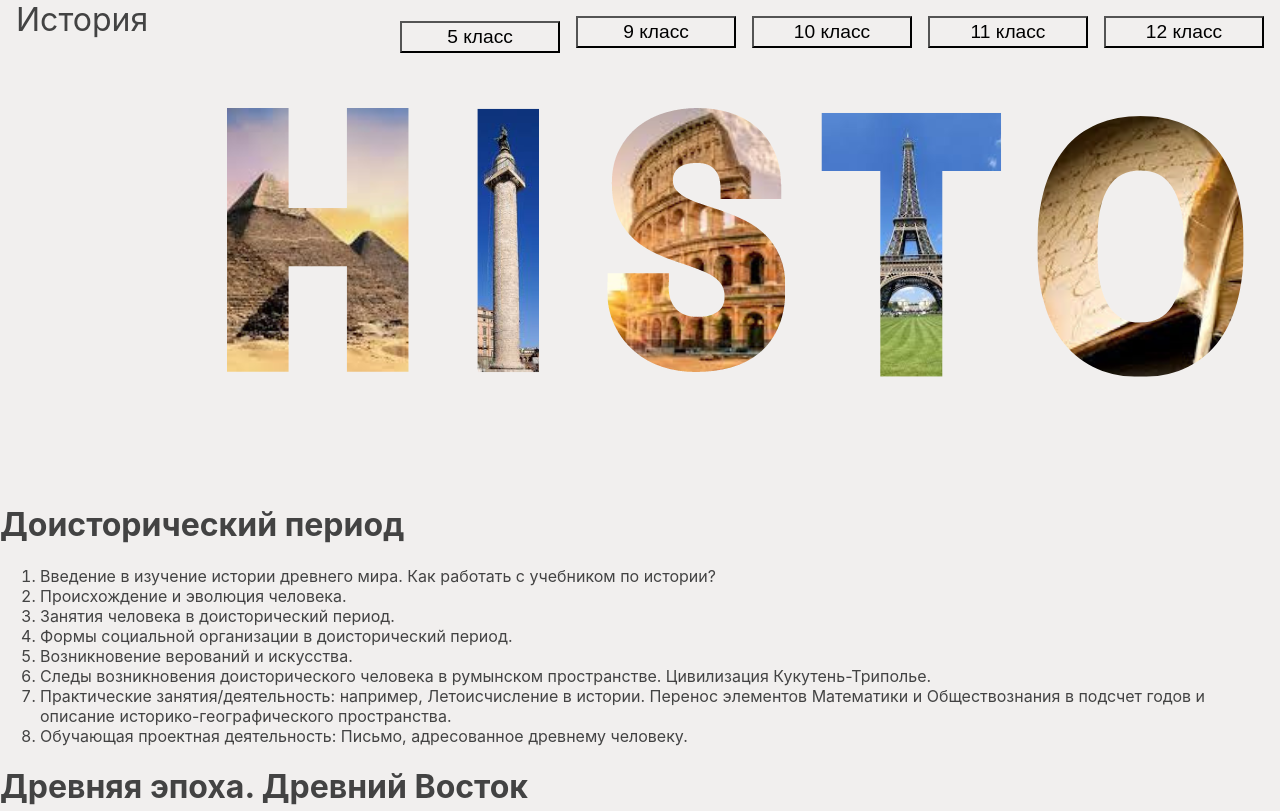
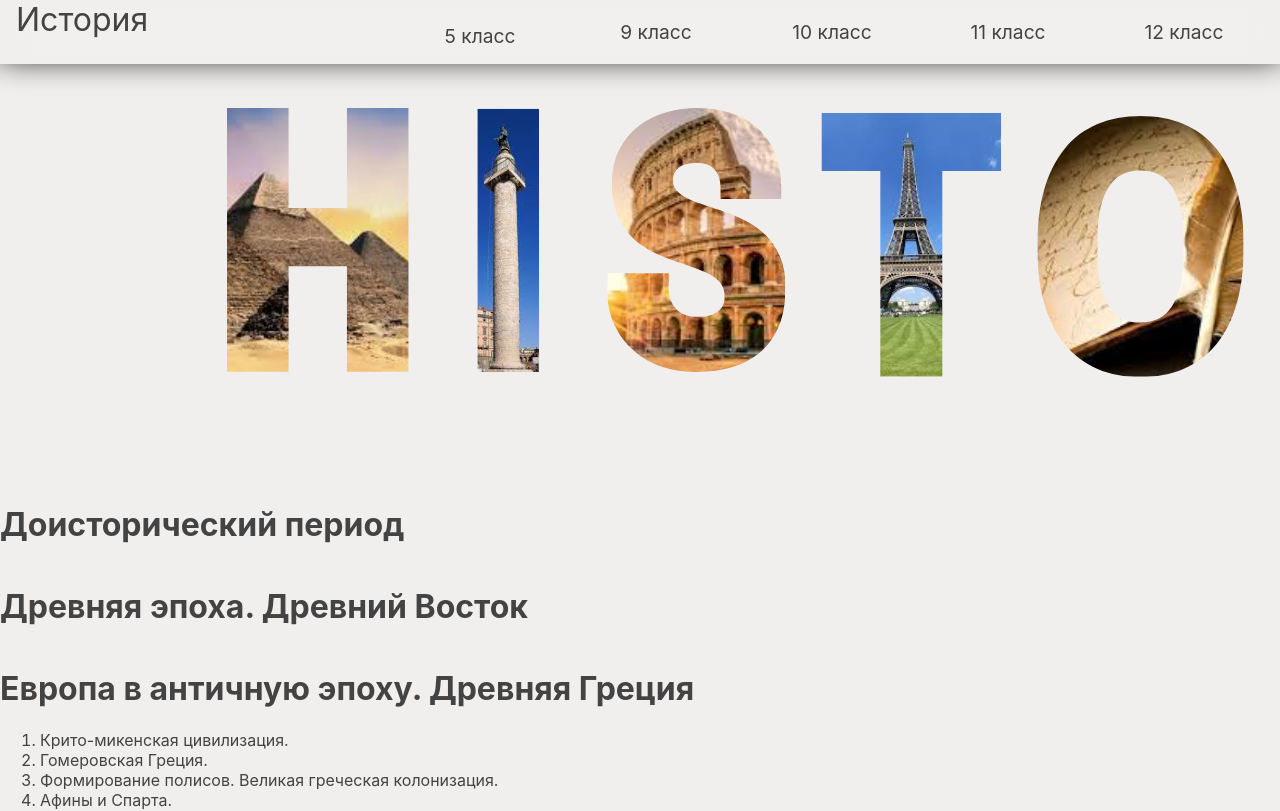
Before and after one commit to zoobb/vue-history, a Vue app: page /fifth_class in a window 1280 px wide. Shown: the top 811 px of the page. Built offline with nearby package versions, Linux system fonts and the light colour scheme.

Commit message:
implement custom accordion component

```diff
--- a/src/App.vue
+++ b/src/App.vue
@@ -27,6 +27,16 @@ import BannerBlock from './components/BannerBlock.vue';
   text-rendering: optimizeLegibility;
 }
 
+button, input[type="submit"], input[type="reset"] {
+  background: none;
+  color: inherit;
+  border: none;
+  padding: 0;
+  font: inherit;
+  cursor: unset;
+  outline: inherit;
+}
+
 body {
   margin: 0;
 }
--- /dev/null
+++ b/src/components/Accordion.vue
@@ -0,0 +1,50 @@
+<script setup lang="ts">
+import { ref } from 'vue';
+
+const props = defineProps<{
+  header: string,
+  contentList: string[],
+}>();
+
+const accordion = ref<HTMLElement | null>(null);
+const panel = ref<HTMLElement | null>(null);
+const toggleAccordion = () => {
+  if (panel.value.style.display === 'none') panel.value.style.display = 'block';
+  else panel.value.style.display = 'none';
+};
+</script>
+
+<template>
+  <div>
+    <button
+      ref="accordion"
+      class="accordion"
+      @click="toggleAccordion"
+    >
+      <h1>{{ props.header }}</h1>
+    </button>
+    <div
+      ref="panel"
+      class="panel"
+    >
+      <ol>
+        <li
+          v-for="(element, index) in props.contentList"
+          :key="index"
+        >
+          {{ element }}
+        </li>
+      </ol>
+    </div>
+  </div>
+</template>
+
+<style scoped lang="scss">
+.accordion {
+
+}
+.panel {
+display: none;
+
+}
+</style>
--- a/src/components/HeaderBlock.vue
+++ b/src/components/HeaderBlock.vue
@@ -25,11 +25,13 @@
 .header {
   height: 4rem;
   width: 100%;
-  background-color: #f1efee;
+  /*background-color: #f1efee;*/
   position: fixed;
   display: flex;
   justify-content: space-between;
   font-size: 2rem;
+  box-shadow: 0px -0.5rem 2rem 0.1rem #000000;
+  backdrop-filter: blur(1rem);
 }
 
 .logo {
--- a/src/text_content/fifth_class.json
+++ b/src/text_content/fifth_class.json
@@ -4,7 +4,7 @@
     {
       "id": 1,
       "header": "Доисторический период",
-      "content": [
+      "list": [
         "Введение в изучение истории древнего мира. Как работать с учебником по истории?",
         "Происхождение и эволюция человека.",
         "Занятия человека в доисторический период.",
@@ -18,7 +18,7 @@
     {
       "id": 2,
       "header": "Древняя эпоха. Древний Восток",
-      "content": [
+      "list": [
         "Человек и окружающая среда в Древнем Востоке.",
         "Народы Древнего Востока.",
         "Царства и империи. Древний Египет.",
--- a/src/views/FifthClass.vue
+++ b/src/views/FifthClass.vue
@@ -1,9 +1,14 @@
 <script setup lang="ts">
 
+import { ref } from 'vue';
+import Accordion from '../components/Accordion.vue';
+import fifthClassContent from '../text_content/fifth_class.json';
+
+const content = ref(fifthClassContent);
 </script>
 
 <template>
-  <h1>Доисторический период</h1>
+  <!--  <h1>Доисторический период</h1>
   <ol>
     <li>Введение в изучение истории древнего мира. Как работать с учебником по истории?</li>
     <li>Происхождение и эволюция человека.</li>
@@ -13,8 +18,12 @@
     <li>Следы возникновения доисторического человека в румынском пространстве. Цивилизация Кукутень-Триполье.</li>
     <li>Практические занятия/деятельность: например, Летоисчисление в истории. Перенос элементов Математики и Обществознания в подсчет годов и описание историко-географического пространства.</li>
     <li>Обучающая проектная деятельность: Письмо, адресованное древнему человеку.</li>
-  </ol>
-  <h1>Древняя эпоха. Древний Восток</h1>
+  </ol>-->
+  <accordion
+    :header="content.content[0].header"
+    :content-list="content.content[0].list"
+  />
+  <!--  <h1>Древняя эпоха. Древний Восток</h1>
   <ol>
     <li>Человек и окружающая среда в Древнем Востоке.</li>
     <li>Народы Древнего Востока.</li>
@@ -26,7 +35,11 @@
     <li>Практические занятия/деятельность: например,Упражнения по формулированию сообщений на основе информации, выбранной из источников.</li>
     <li>Тематическое исследование: Семь чудес света.</li>
     <li>Суммативное оценивание №1: Древний мир. Древний Восток.</li>
-  </ol>
+  </ol>-->
+  <accordion
+    :header="content.content[1].header"
+    :content-list="content.content[1].list"
+  />
   <h1>Европа в античную эпоху. Древняя Греция </h1>
   <ol>
     <li>Крито-микенская цивилизация.</li>
```
Also changed, not shown: src/components/TopicBlock.vue (deleted, +0 -22 lines).
